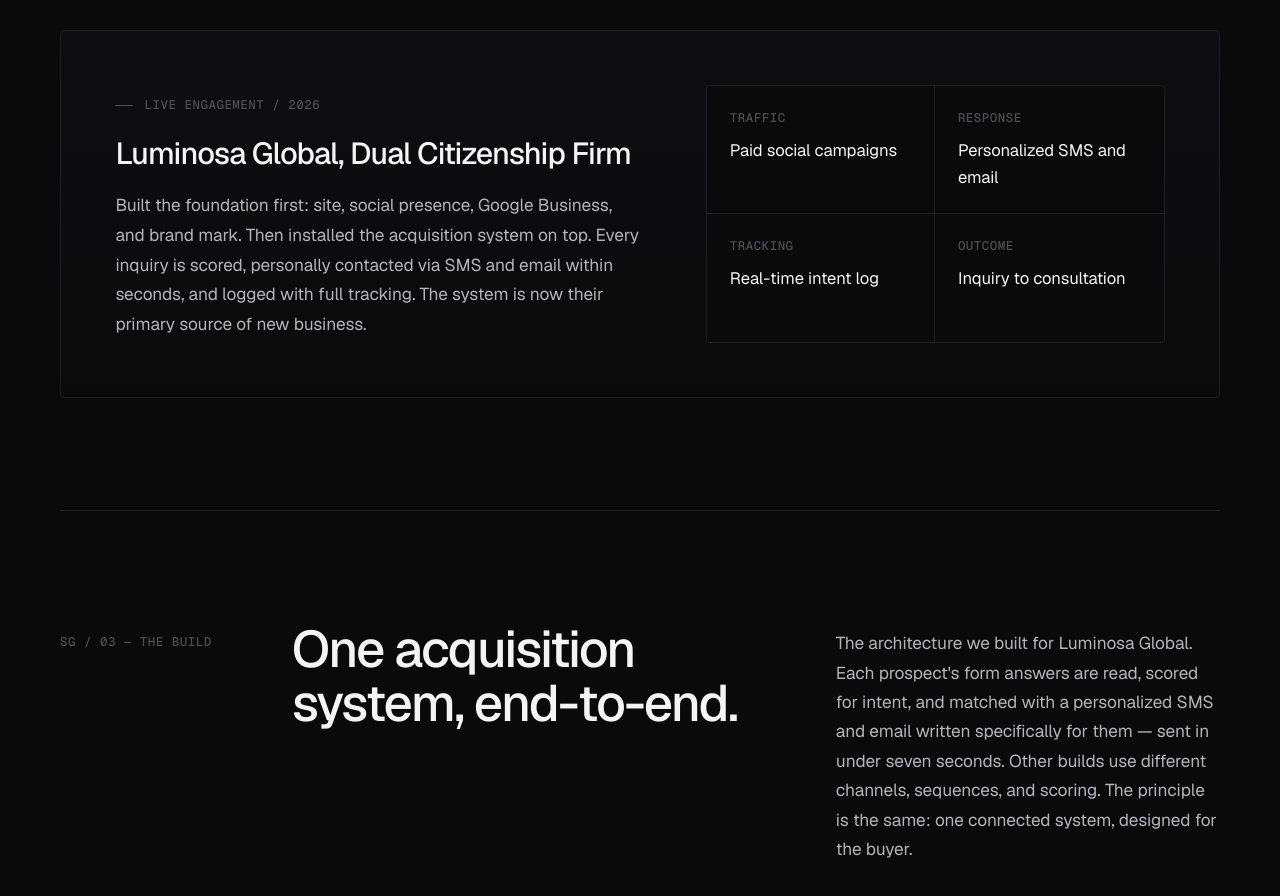
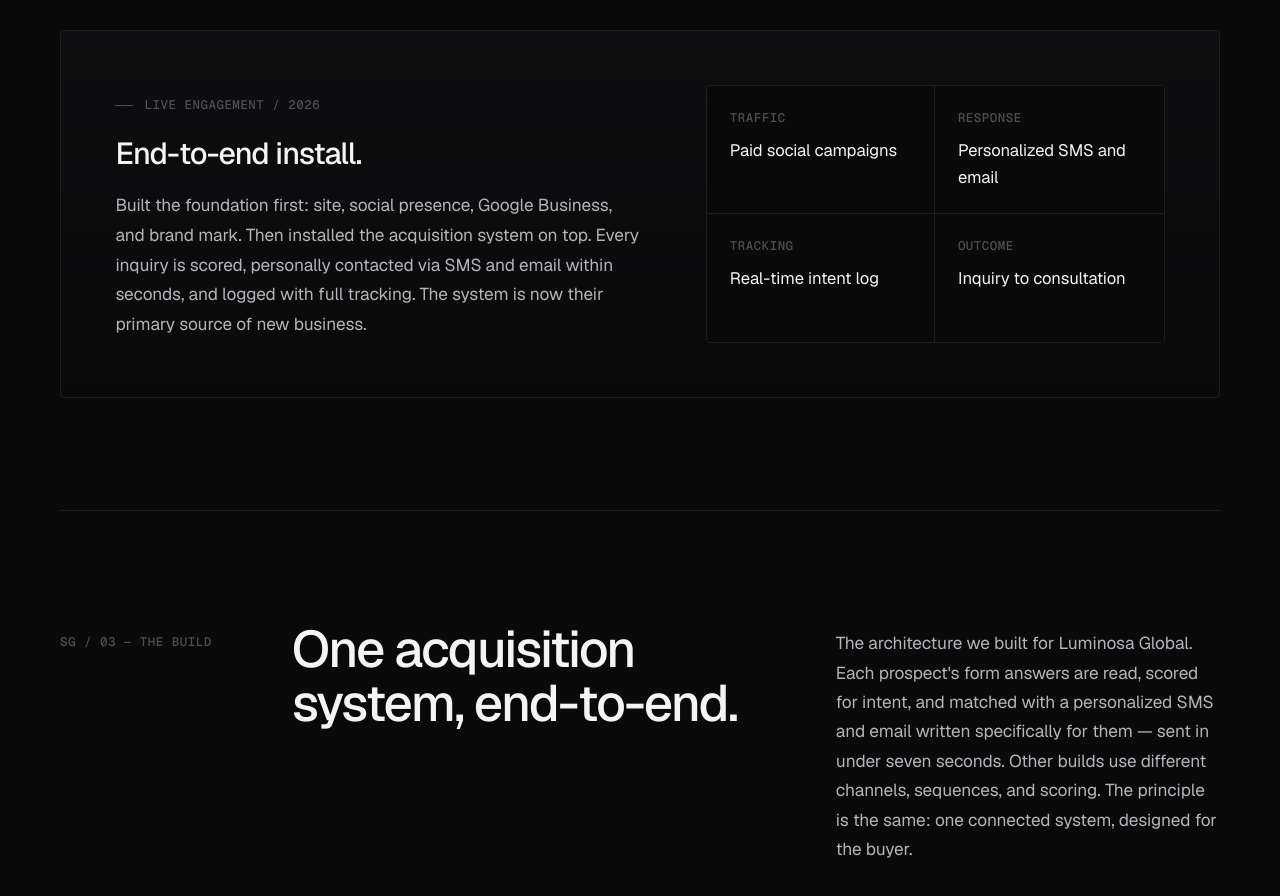
Before and after one commit to AntonioSGPractice/sg-practice-site, a plain HTML site: page index.html in a window 1280 px wide. Shown: the part 2420-3316 px from the top of the page. Drawn offline with nearby package versions, Linux system fonts and the light colour scheme.

Commit message:
Add files via upload

```diff
--- a/index.html
+++ b/index.html
@@ -599,7 +599,7 @@
   <div class="cs reveal">
     <div>
       <div class="cs-head">Live engagement / 2026</div>
-      <h3>Luminosa Global, Dual Citizenship Firm</h3>
+      <h3>End-to-end install.</h3>
       <p>Built the foundation first: site, social presence, Google Business, and brand mark. Then installed the acquisition system on top. Every inquiry is scored, personally contacted via SMS and email within seconds, and logged with full tracking. The system is now their primary source of new business.</p>
     </div>
     <div class="cs-grid">
```
